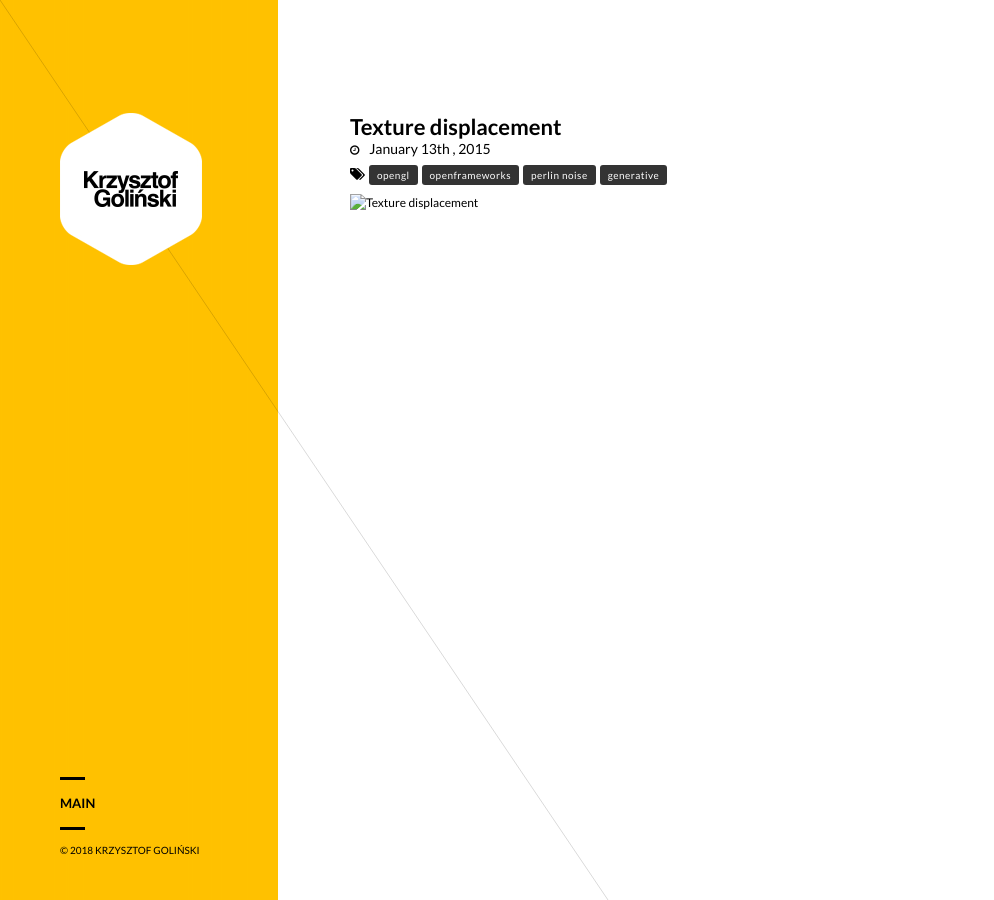
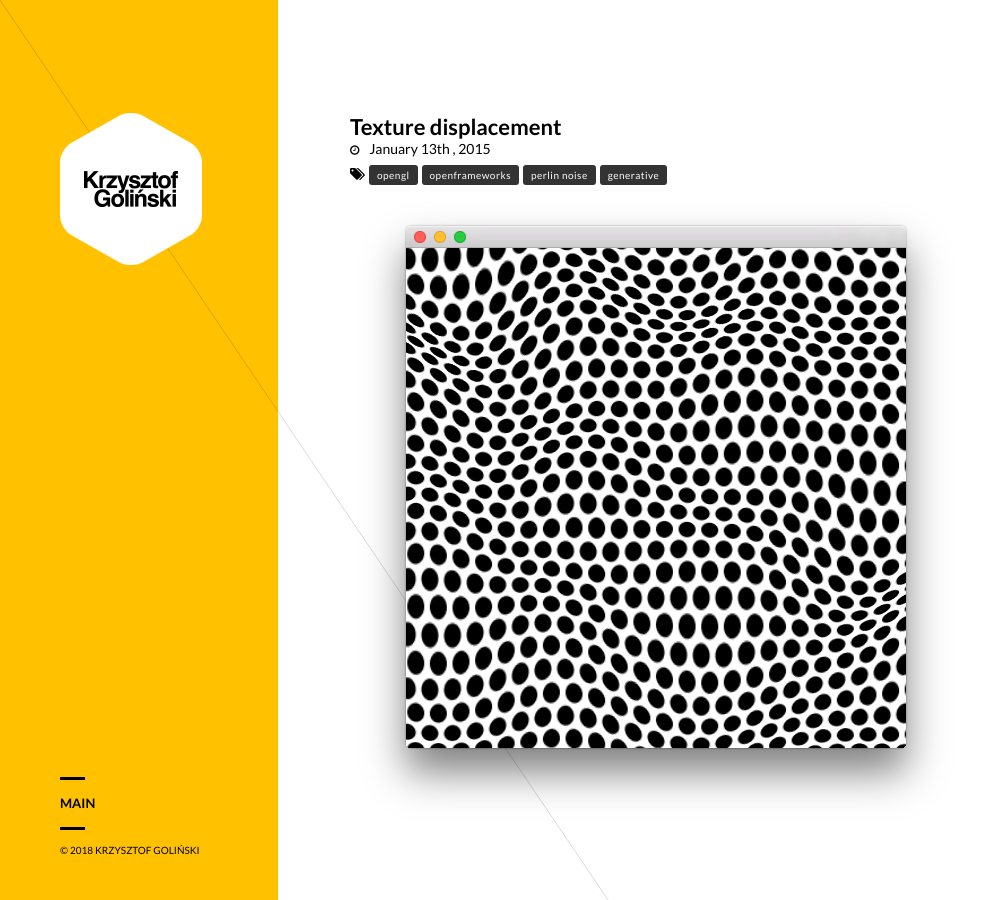
Before and after one commit to kgolinski/kgolinski.github.io, a Jekyll site: the page built from _posts/2015-01-13-texture.md, in a window 1280 px wide. Shown: the whole page, without its empty margins (0-994 px from the left). Built offline with Jekyll 4.4.1, drawn with Linux system fonts in a browser that asks for light colours.

Commit message:
Update 2015-01-13-texture.md

```diff
--- a/_posts/2015-01-13-texture.md
+++ b/_posts/2015-01-13-texture.md
@@ -3,4 +3,4 @@ layout: post
 title: Texture displacement
 tags: [opengl, openframeworks, perlin noise, generative]
 ---
-![Texture displacement](texture.png)
+![Texture displacement](./texture/texture.png)
```
